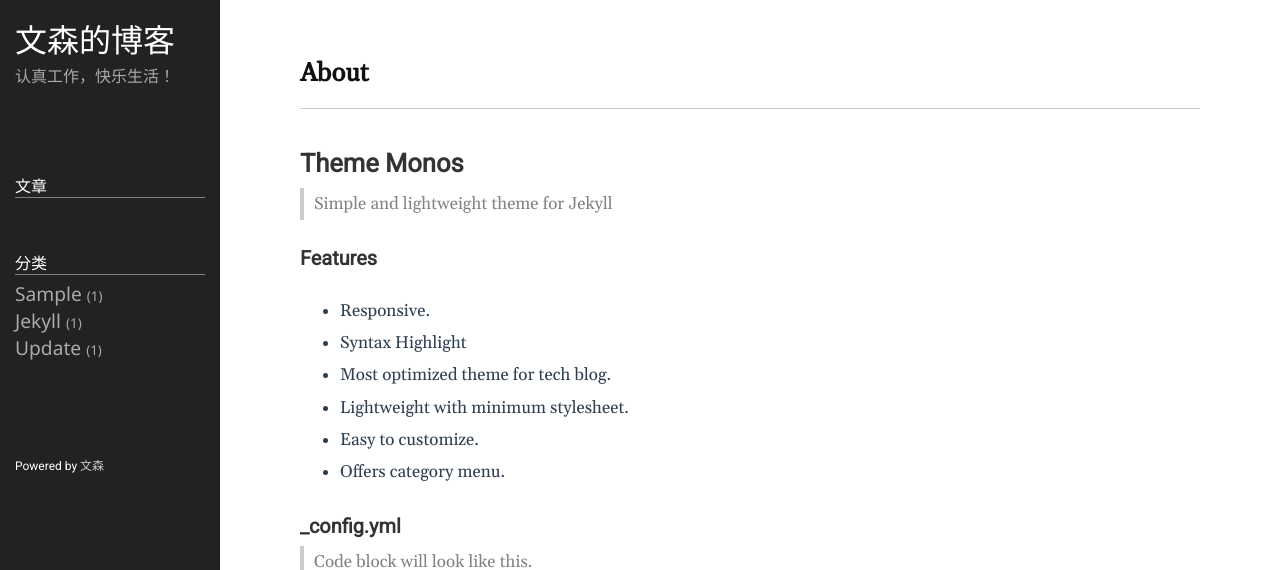
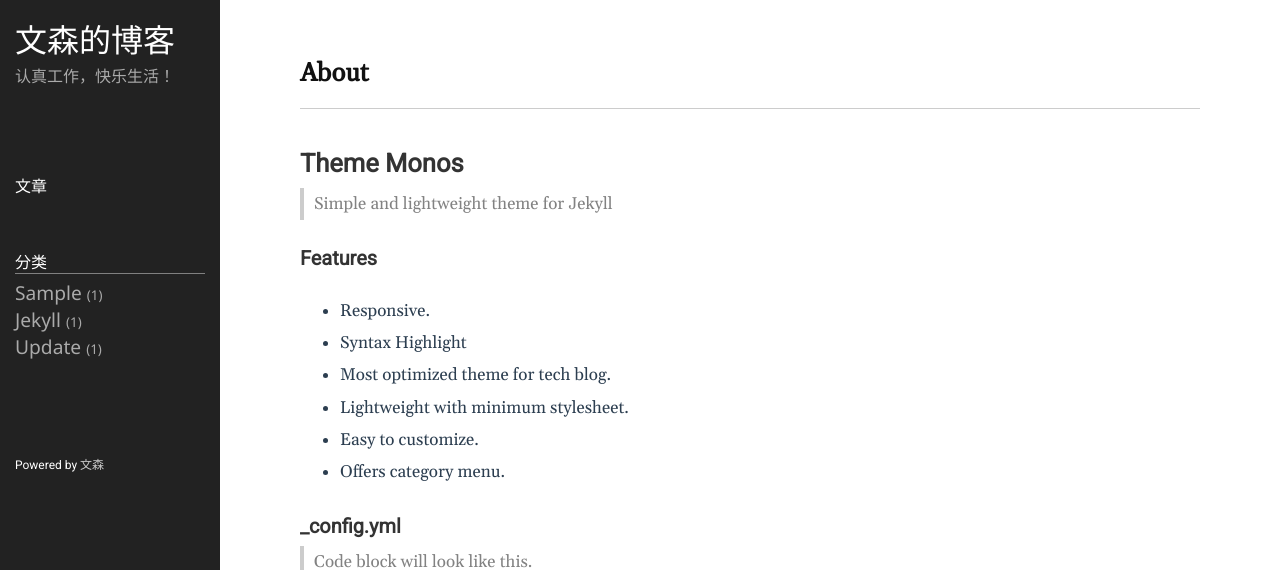
Before and after one commit to Vincent-0112/Vincent-0112.github.io, a Jekyll site: the page built from README.md, in a window 1280 px wide. Shown: the top 570 px of the page. Built offline with Jekyll 4.4.1, drawn with Linux system fonts in a browser that asks for light colours.

Commit message:
Update sidebar.html

```diff
--- a/_includes/sidebar.html
+++ b/_includes/sidebar.html
@@ -13,7 +13,7 @@
 
 <div class="sidebar-item sidebar-nav">
 	<ul class="nav">
-      	  <li class="nav-title" href="/">文章</li>
+      	  <li class="nav-item" href="/">文章</li>
 	  <!--
 	  <li>
 	  	<a class="nav-item" href="/">文章</a>
```
